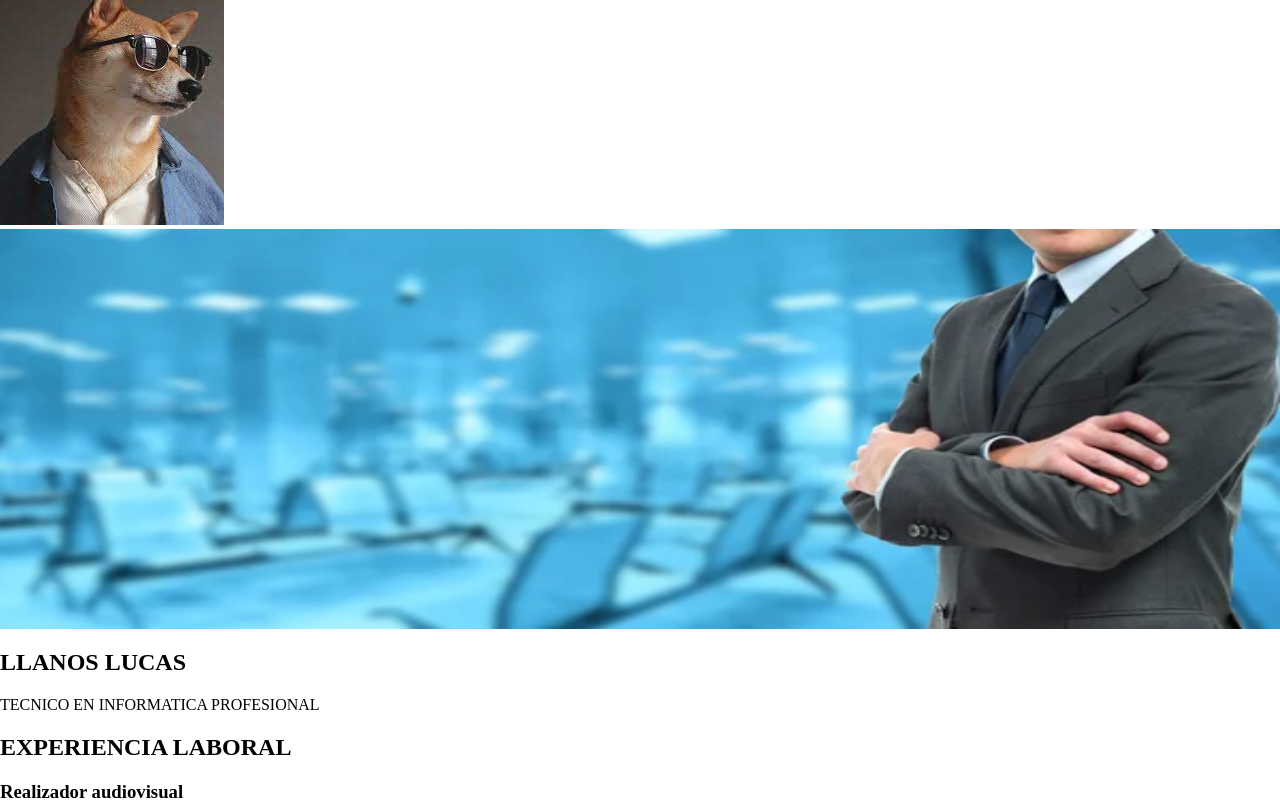
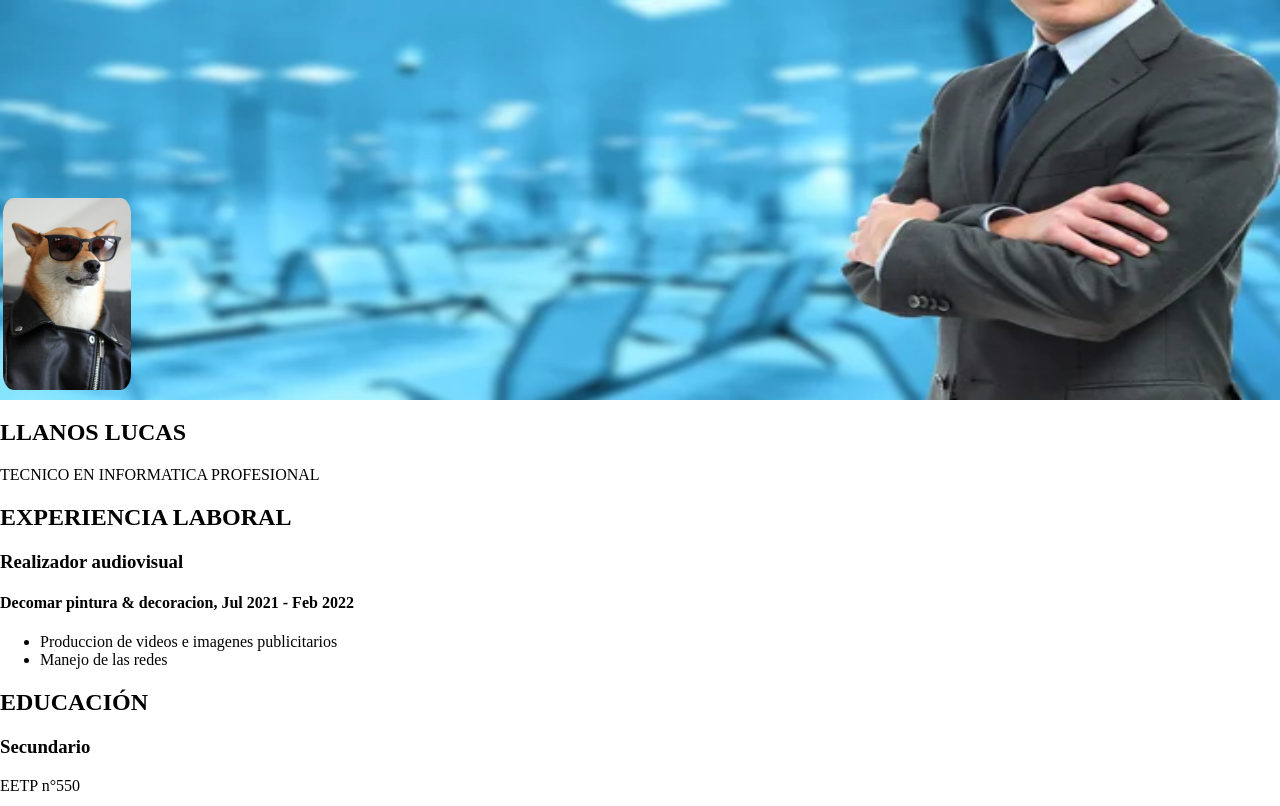
Before and after one commit to llanos007/Curriculum-San-Martin, a plain HTML site: page Lucio Llanos/index.html in a window 1280 px wide. Shown: the top 806 px of the page. Drawn offline with Linux system fonts and the light colour scheme.

Commit message:
Add files via upload

```diff
--- a/Lucio Llanos/index.html
+++ b/Lucio Llanos/index.html
@@ -6,11 +6,13 @@
     <meta name="viewport" content="width=device-width, initial-scale=1.0">
     <title>Document</title>
     <link rel="shortcut icon" href="icon.png" type="image/x-icon">
-    <link rel="stylesheet" href="style.css">
+    <link rel="stylesheet" href="./style.css">
 </head>
 <body>
-    <img src="assets/perfil.jpg" alt="" id="perfil">
+    <header>
     <img src="assets/banner.jpg" alt="" id="banner">
+    <img src="./assets/yo.jpg" alt="" id="foto">
+</header>
     <article>
         <h1>LLANOS LUCAS</h1>
         <p>TECNICO EN INFORMATICA PROFESIONAL</p>
@@ -18,23 +20,23 @@
             <h2>EXPERIENCIA LABORAL</h2>
             <h3>Realizador audiovisual</h3>
             <h4>Decomar pintura & decoracion, Jul 2021 - Feb 2022</h4>
-            <table>
+
                 <ul>
                     <li>Produccion de videos e imagenes publicitarios</li>
                     <li>Manejo de las redes</li>
                 </ul>
-            </table>
+
         </section>
         <section>
             <h2>EDUCACIÓN</h2>
             <h3>Secundario</h3>
-            <table>
+
                 <p> EETP n°550</p>
                 <ul>
                     <li>Desarrollo Web (CSS, HTML, PHP)</li>
                     <li>Reparaciones intermedias de PC</li>
                 </ul>
-            </table>
+
         </section>
     </article>
 
@@ -45,23 +47,23 @@
         </section>
         <section>
             <h2>CONTACTO</h2>
-            <table>
+
                 <ul class="contacto">
                     <li>Celular:(342) 439-9198</li>
                     <li>COrreo: llanoslucas76@gmail.com</li>
                     <li>Direccion: Calle 6 2643, Granadero Baigorria</li>
                 </ul>
-            </table>
+
         </section>
         <section>
             <h2>DATOS PERSONALES</h2>
-            <table>
+
                 <ul class="contacto">
                     <li>DNI: 44.995.582</li>
                     <li>Fecha de Nacimiento: 27/10/2003</li>
                     <li>Nacionalidad: Argentina</li>
                 </ul>
-            </table>
+
         </section>
     </article>
 
--- a/Lucio Llanos/style.css
+++ b/Lucio Llanos/style.css
@@ -6,18 +6,19 @@ body{
   display: flex;
   width: 100%;
   height: 50vh;
-  justify-content: flex-start;
+  align-items: center;
   flex-direction: row;
   flex-wrap: wrap;
 }
 
-#pefil{
+#foto{
 display: flex;
-align-items: flex-start;
-justify-content: flex-start;
+justify-content: start;
 flex-wrap: wrap;
-
+width: 10%;
+border-style: solid;
+border-radius: 10%;
+border-color: black;
+margin-top: -16%;
+margin-bottom: 2%;
 }
-.contacto{
-    list-style-type: none;
-}
```
Also changed, not shown: Lucio Llanos/assets/yo.jpg (added).
